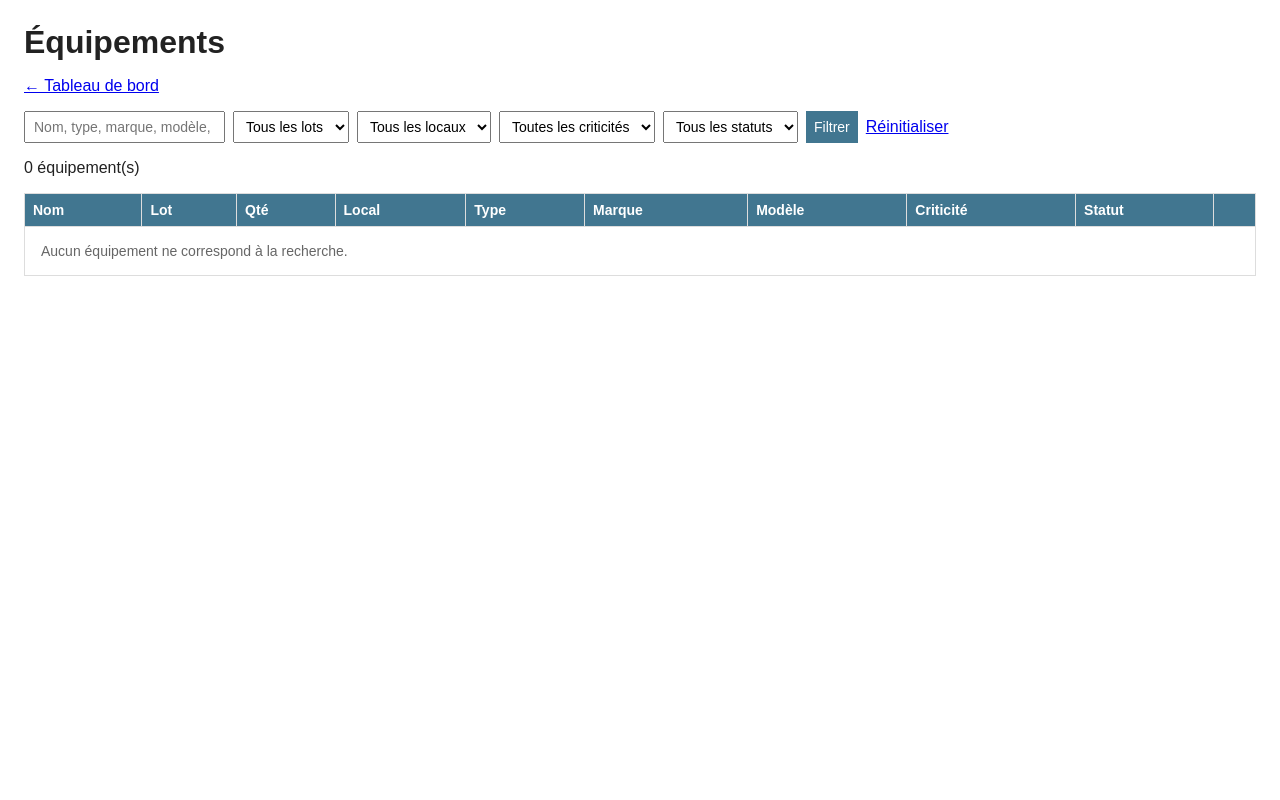
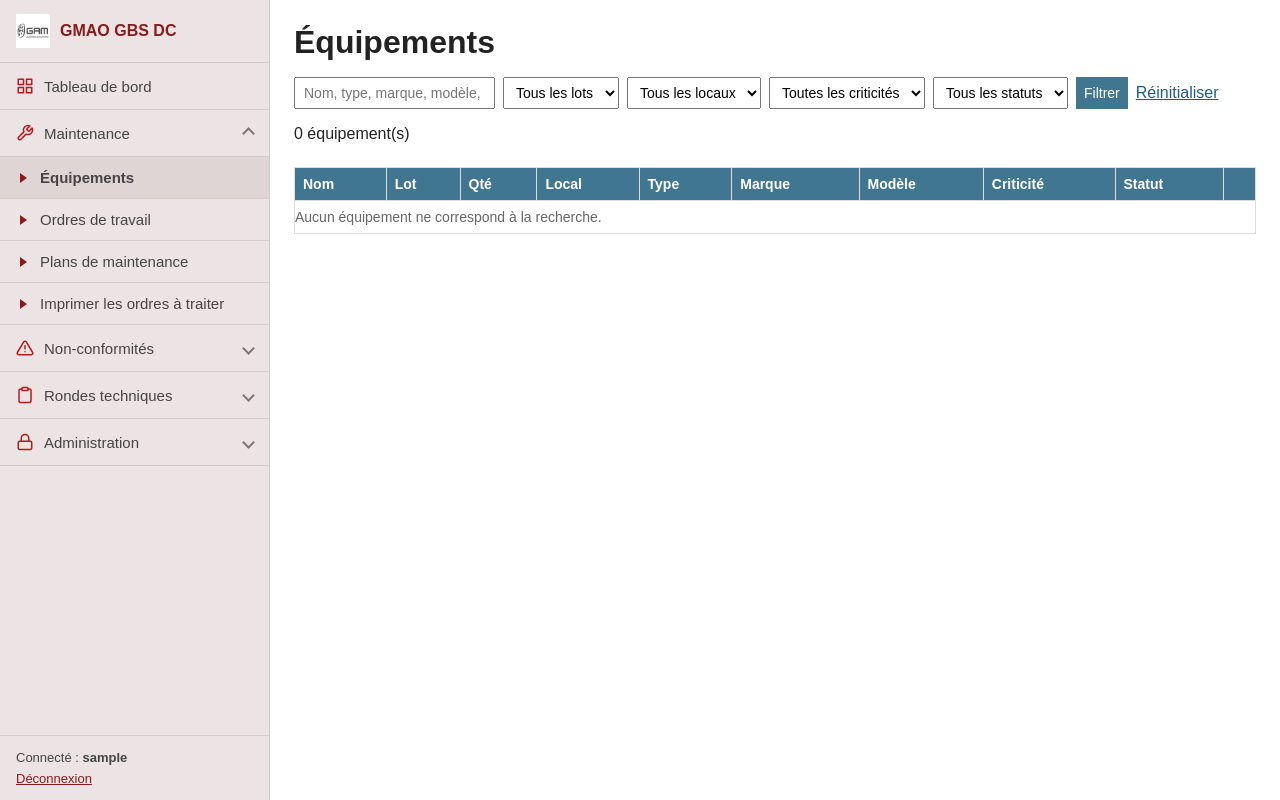
Before and after one commit to chakirabdelouahab/GMAO-DATACENTER, a Django app: page /equipements/ in a window 1280 px wide. Run offline with Django 5.2, Linux system fonts and the light colour scheme; the visitor is signed in with stand-in values (Sample User, id 1); data that the repository does not hold is empty.

Commit message:
Menu latéral à groupes repliables

```diff
--- /dev/null
+++ b/maintenance/templates/maintenance/base.html
@@ -0,0 +1,144 @@
+{% load static %}<!DOCTYPE html>
+<html lang="fr">
+<head>
+  <meta charset="UTF-8">
+  <meta name="viewport" content="width=device-width, initial-scale=1">
+  <title>{% block titre %}Accueil{% endblock %} - GMAO GBS DC</title>
+  <style>
+    :root {
+      --accent: #417690;
+      --menu-fond: #ece4e4;
+      --menu-survol: #e0d5d5;
+      --menu-texte: #444;
+      --menu-rouge: #b31b1b;
+      --menu-puce: #8b1a1a;
+      --menu-ligne: #d6cbcb;
+    }
+    * { box-sizing: border-box; }
+    body { margin: 0; font-family: Arial, sans-serif; color: #222; display: flex; min-height: 100vh; }
+
+    /* Menu latéral */
+    .menu { width: 270px; flex-shrink: 0; background: var(--menu-fond); border-right: 1px solid var(--menu-ligne); display: flex; flex-direction: column; }
+    .menu .marque { display: flex; align-items: center; gap: 10px; padding: 14px 16px; border-bottom: 1px solid var(--menu-ligne); font-weight: bold; color: var(--menu-puce); text-decoration: none; }
+    .menu .marque img { height: 34px; width: auto; }
+    .menu details { border-bottom: 1px solid var(--menu-ligne); }
+    .menu summary, .menu > a.simple { display: flex; align-items: center; gap: 10px; padding: 14px 16px; cursor: pointer; color: var(--menu-texte); text-decoration: none; list-style: none; font-size: 15px; border-bottom: 1px solid var(--menu-ligne); }
+    .menu details > summary { border-bottom: none; }
+    .menu summary::-webkit-details-marker { display: none; }
+    .menu summary::after { content: ""; margin-left: auto; width: 7px; height: 7px; border-right: 2px solid #777; border-bottom: 2px solid #777; transform: rotate(45deg); transition: transform .15s; }
+    .menu details[open] > summary::after { transform: rotate(-135deg); }
+    .menu summary:hover, .menu > a.simple:hover, .menu .sous a:hover { background: var(--menu-survol); }
+    .menu .sous a { display: block; position: relative; padding: 12px 16px 12px 40px; color: var(--menu-texte); text-decoration: none; font-size: 15px; border-top: 1px solid var(--menu-ligne); }
+    .menu .sous a::before { content: ""; position: absolute; left: 20px; top: 50%; margin-top: -5px; border-left: 7px solid var(--menu-puce); border-top: 5px solid transparent; border-bottom: 5px solid transparent; }
+    .menu .actif { background: var(--menu-survol); font-weight: bold; }
+    .ico { width: 18px; height: 18px; color: var(--menu-rouge); flex-shrink: 0; }
+    .menu .utilisateur { margin-top: auto; padding: 14px 16px; font-size: 13px; color: var(--menu-texte); border-top: 1px solid var(--menu-ligne); }
+    .menu .utilisateur button { background: none; border: none; padding: 0; margin-top: 6px; color: var(--menu-puce); cursor: pointer; text-decoration: underline; font-size: 13px; }
+
+    /* Contenu */
+    .contenu { flex: 1; padding: 24px; min-width: 0; }
+    h1 { margin: 0 0 16px 0; }
+    h2 { margin-top: 32px; border-bottom: 2px solid var(--accent); padding-bottom: 4px; }
+    a { color: #1d5d8a; }
+    .table-scroll { overflow-x: auto; }
+    table { border-collapse: collapse; width: 100%; margin-top: 8px; }
+    th, td { border: 1px solid #ddd; padding: 8px; text-align: left; font-size: 14px; }
+    th { background: var(--accent); color: #fff; }
+    tr:nth-child(even) { background: #f6f6f6; }
+    .vide { color: #666; padding: 8px 0; }
+    .crit-critique { color: #b00020; font-weight: bold; }
+    .crit-elevee { color: #d97706; font-weight: bold; }
+    .cartes { display: flex; flex-wrap: wrap; gap: 12px; margin: 16px 0; }
+    .carte { flex: 1; min-width: 150px; padding: 16px; border-radius: 6px; background: #f1f5f8; text-align: center; }
+    .carte .nombre { font-size: 32px; font-weight: bold; }
+    .carte.retard { background: #fdecea; color: #b00020; }
+    .carte.avenir { background: #fff4e0; color: #b45309; }
+    form.filtres { display: flex; flex-wrap: wrap; gap: 8px; margin-bottom: 16px; }
+    input, select, button.btn { padding: 6px 8px; font-size: 14px; }
+    button.btn { background: var(--accent); color: #fff; border: none; cursor: pointer; }
+    dl { display: grid; grid-template-columns: 200px 1fr; gap: 6px 16px; }
+    dt { font-weight: bold; }
+    dd { margin: 0; }
+
+    @media (max-width: 800px) {
+      body { flex-direction: column; }
+      .menu { width: 100%; }
+      dl { grid-template-columns: 1fr; }
+    }
+  </style>
+</head>
+<body>
+  {% with nom=request.resolver_match.url_name %}
+  <nav class="menu">
+    <a class="marque" href="{% url 'tableau_de_bord' %}">
+      <img src="{% static 'maintenance/logo.jpeg' %}" alt="Logo">
+      <span>GMAO GBS DC</span>
+    </a>
+
+    <a class="simple {% if nom == 'tableau_de_bord' %}actif{% endif %}" href="{% url 'tableau_de_bord' %}">
+      <svg class="ico" viewBox="0 0 24 24" fill="none" stroke="currentColor" stroke-width="2" stroke-linecap="round" stroke-linejoin="round"><rect x="3" y="3" width="7" height="7"/><rect x="14" y="3" width="7" height="7"/><rect x="14" y="14" width="7" height="7"/><rect x="3" y="14" width="7" height="7"/></svg>
+      Tableau de bord
+    </a>
+
+    <details {% if nom == 'liste_equipements' or nom == 'fiche_equipement' %}open{% endif %}>
+      <summary>
+        <svg class="ico" viewBox="0 0 24 24" fill="none" stroke="currentColor" stroke-width="2" stroke-linecap="round" stroke-linejoin="round"><path d="M14.7 6.3a1 1 0 0 0 0 1.4l1.6 1.6a1 1 0 0 0 1.4 0l3.77-3.77a6 6 0 0 1-7.94 7.94l-6.91 6.91a2.12 2.12 0 0 1-3-3l6.91-6.91a6 6 0 0 1 7.94-7.94l-3.76 3.76z"/></svg>
+        Maintenance
+      </summary>
+      <div class="sous">
+        <a class="{% if nom == 'liste_equipements' or nom == 'fiche_equipement' %}actif{% endif %}" href="{% url 'liste_equipements' %}">Équipements</a>
+        <a href="{% url 'admin:maintenance_ordretravail_changelist' %}">Ordres de travail</a>
+        <a href="{% url 'admin:maintenance_planmaintenance_changelist' %}">Plans de maintenance</a>
+        <a href="{% url 'imprimer_ordres' %}" target="_blank">Imprimer les ordres à traiter</a>
+      </div>
+    </details>
+
+    <details>
+      <summary>
+        <svg class="ico" viewBox="0 0 24 24" fill="none" stroke="currentColor" stroke-width="2" stroke-linecap="round" stroke-linejoin="round"><path d="M10.29 3.86L1.82 18a2 2 0 0 0 1.71 3h16.94a2 2 0 0 0 1.71-3L13.71 3.86a2 2 0 0 0-3.42 0z"/><line x1="12" y1="9" x2="12" y2="13"/><line x1="12" y1="17" x2="12.01" y2="17"/></svg>
+        Non-conformités
+      </summary>
+      <div class="sous">
+        <a href="{% url 'admin:maintenance_nonconformite_changelist' %}">Liste des non-conformités</a>
+        <a href="{% url 'admin:maintenance_nonconformite_add' %}">Déclarer une non-conformité</a>
+      </div>
+    </details>
+
+    <details>
+      <summary>
+        <svg class="ico" viewBox="0 0 24 24" fill="none" stroke="currentColor" stroke-width="2" stroke-linecap="round" stroke-linejoin="round"><path d="M16 4h2a2 2 0 0 1 2 2v14a2 2 0 0 1-2 2H6a2 2 0 0 1-2-2V6a2 2 0 0 1 2-2h2"/><rect x="8" y="2" width="8" height="4" rx="1" ry="1"/></svg>
+        Rondes techniques
+      </summary>
+      <div class="sous">
+        <a href="{% url 'admin:maintenance_ronderealisee_changelist' %}">Rondes réalisées</a>
+        <a href="{% url 'admin:maintenance_ronde_changelist' %}">Modèles de rondes</a>
+      </div>
+    </details>
+
+    {% if user.is_staff %}
+    <details>
+      <summary>
+        <svg class="ico" viewBox="0 0 24 24" fill="none" stroke="currentColor" stroke-width="2" stroke-linecap="round" stroke-linejoin="round"><rect x="3" y="11" width="18" height="11" rx="2" ry="2"/><path d="M7 11V7a5 5 0 0 1 10 0v4"/></svg>
+        Administration
+      </summary>
+      <div class="sous">
+        <a href="{% url 'admin:index' %}">Administration</a>
+        <a href="{% url 'admin:maintenance_lot_changelist' %}">Lots techniques</a>
+        <a href="{% url 'admin:maintenance_local_changelist' %}">Locaux</a>
+        <a href="{% url 'admin:auth_user_changelist' %}">Utilisateurs</a>
+      </div>
+    </details>
+    {% endif %}
+
+    <div class="utilisateur">
+      Connecté : <strong>{{ user.get_username }}</strong>
+      <form method="post" action="{% url 'admin:logout' %}">{% csrf_token %}<button type="submit">Déconnexion</button></form>
+    </div>
+  </nav>
+  {% endwith %}
+
+  <main class="contenu">
+    {% block contenu %}{% endblock %}
+  </main>
+</body>
+</html>
--- a/maintenance/templates/maintenance/liste_equipements.html
+++ b/maintenance/templates/maintenance/liste_equipements.html
@@ -1,29 +1,10 @@
-<!DOCTYPE html>
-<html lang="fr">
-<head>
-  <meta charset="UTF-8">
-  <meta name="viewport" content="width=device-width, initial-scale=1">
-  <title>Équipements - GMAO</title>
-  <style>
-    body { font-family: Arial, sans-serif; margin: 24px; color: #222; }
-    h1 { margin-bottom: 16px; }
-    form { display: flex; flex-wrap: wrap; gap: 8px; margin-bottom: 16px; }
-    input, select, button { padding: 6px 8px; font-size: 14px; }
-    button { background: #417690; color: white; border: none; cursor: pointer; }
-    table { border-collapse: collapse; width: 100%; }
-    th, td { border: 1px solid #ddd; padding: 8px; text-align: left; font-size: 14px; }
-    th { background: #417690; color: white; }
-    tr:nth-child(even) { background: #f6f6f6; }
-    .crit-critique { color: #b00020; font-weight: bold; }
-    .crit-elevee { color: #d97706; font-weight: bold; }
-    .vide { padding: 16px; color: #666; }
-  </style>
-</head>
-<body>
+{% extends "maintenance/base.html" %}
+{% block titre %}Équipements{% endblock %}
+
+{% block contenu %}
   <h1>Équipements</h1>
-  <p><a href="{% url 'tableau_de_bord' %}">&larr; Tableau de bord</a></p>
 
-  <form method="get">
+  <form method="get" class="filtres">
     <input type="text" name="q" placeholder="Nom, type, marque, modèle, n° de série" value="{{ recherche }}">
 
     <select name="lot">
@@ -54,25 +35,17 @@
       {% endfor %}
     </select>
 
-    <button type="submit">Filtrer</button>
+    <button type="submit" class="btn">Filtrer</button>
     <a href="{% url 'liste_equipements' %}" style="align-self:center;">Réinitialiser</a>
   </form>
 
   <p>{{ equipements|length }} équipement(s)</p>
 
-  <table>
+  <div class="table-scroll"><table>
     <thead>
       <tr>
-        <th>Nom</th>
-        <th>Lot</th>
-        <th>Qté</th>
-        <th>Local</th>
-        <th>Type</th>
-        <th>Marque</th>
-        <th>Modèle</th>
-        <th>Criticité</th>
-        <th>Statut</th>
-        <th></th>
+        <th>Nom</th><th>Lot</th><th>Qté</th><th>Local</th><th>Type</th>
+        <th>Marque</th><th>Modèle</th><th>Criticité</th><th>Statut</th><th></th>
       </tr>
     </thead>
     <tbody>
@@ -93,6 +66,5 @@
         <tr><td colspan="10" class="vide">Aucun équipement ne correspond à la recherche.</td></tr>
       {% endfor %}
     </tbody>
-  </table>
-</body>
-</html>
+  </table></div>
+{% endblock %}
```
Also changed, not shown: maintenance/admin.py (+43 -4 lines), maintenance/models.py (+112 -0 lines), maintenance/templates/maintenance/fiche_equipement.html (+17 -37 lines), maintenance/templates/maintenance/tableau_de_bord.html (+20 -39 lines), maintenance/migrations/0005_ronde_pointcontrole_ronderealisee_releve.py (added).
